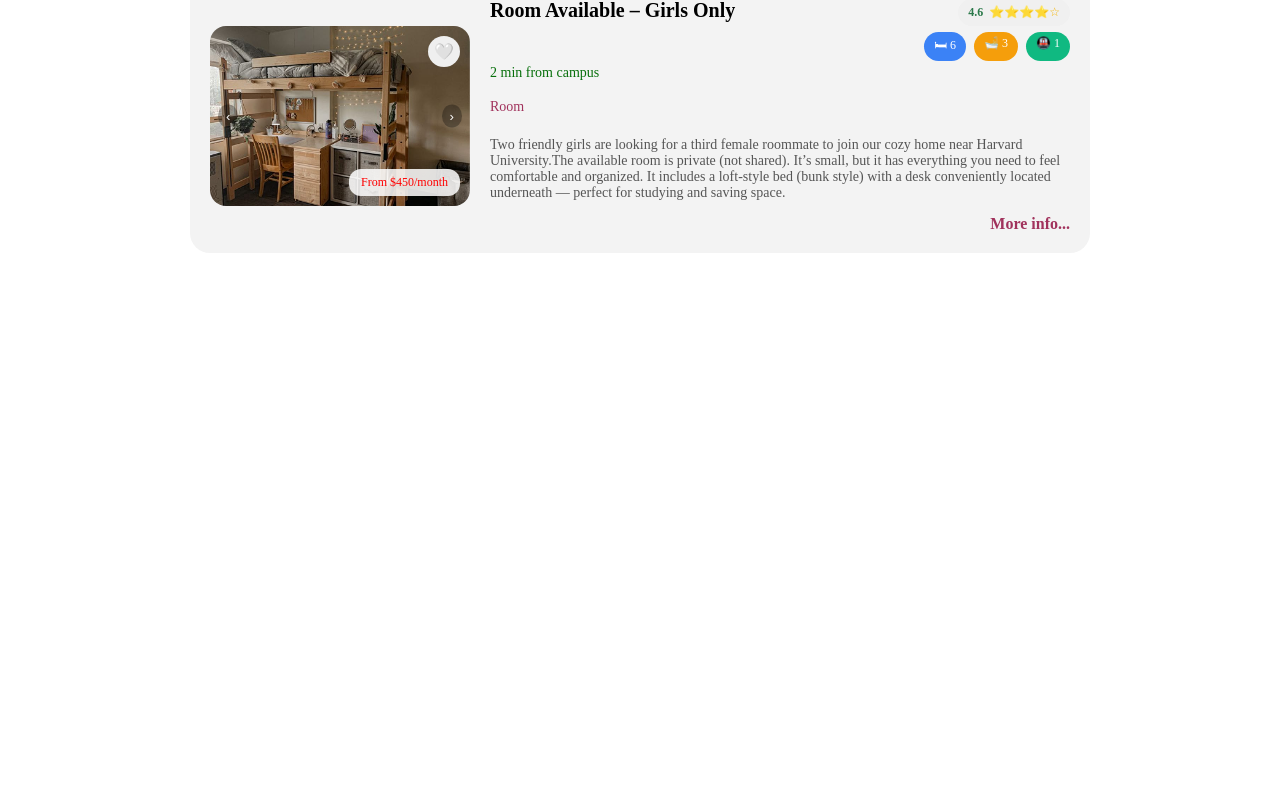
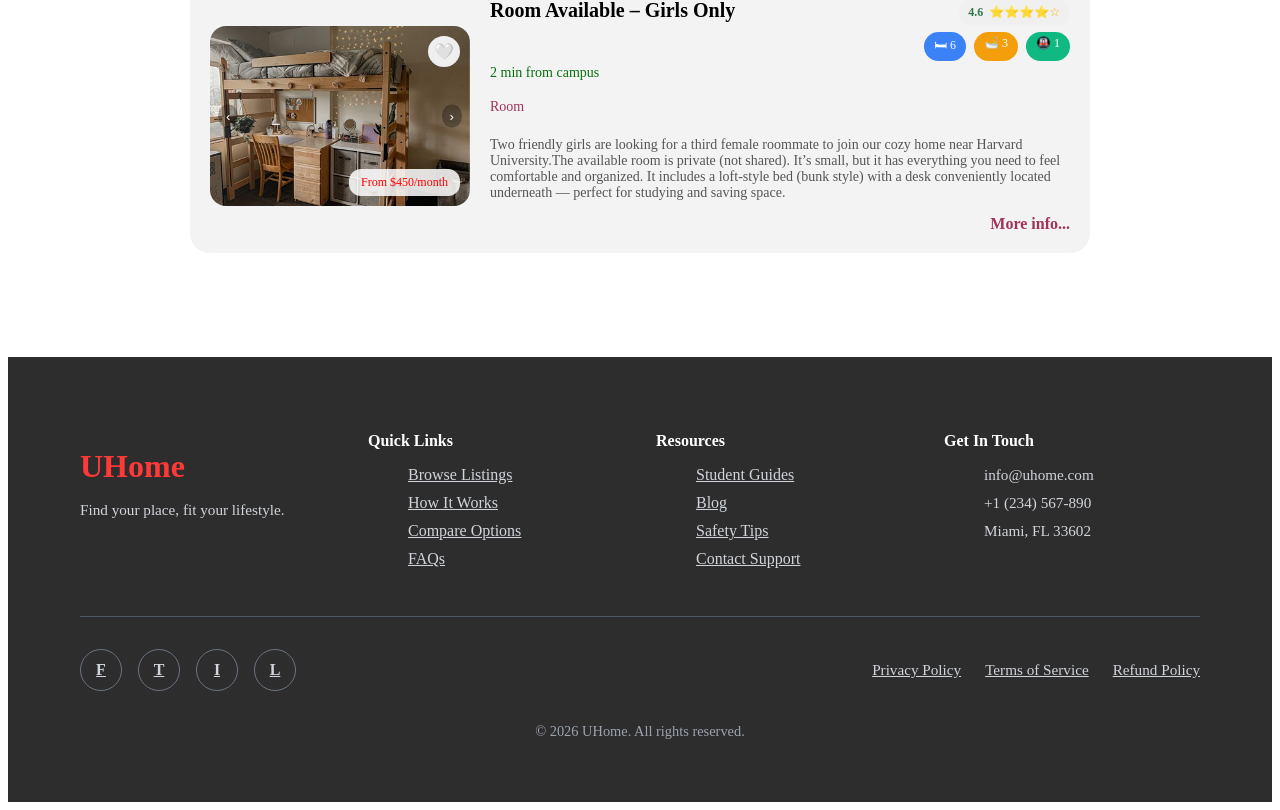
Before and after one commit to 123diso/WebUhome, a React (Vite) app: page / in a window 1280 px wide. Shown: the part 1051-1861 px from the top of the page. Before the commit the page ends 1352 px from the top, so only its background shows below. Built offline with nearby package versions, Linux system fonts and the light colour scheme.

Commit message:
feat: finish housing UI

```diff
--- a/src/App.tsx
+++ b/src/App.tsx
@@ -1,11 +1,12 @@
 import Navbar from './components/Navbar';
 import Housinglist from './components/HousingList';
-
+import Footer from './components/Footer';
 function App() {
   return (
     <>
       <Navbar />
       <Housinglist />
+      <Footer />
     </>
   );
 }
--- /dev/null
+++ b/src/components/Footer.tsx
@@ -0,0 +1,78 @@
+import './footer.css';
+
+export default function Footer() {
+  return (
+    <footer className="footer">
+      <div className="footer-container">
+        <div className="footer-grid">
+          <div>
+            <h4 className="footer-logo">UHome</h4>
+            <p className="footer-muted">Find your place, fit your lifestyle.</p>
+          </div>
+
+          <div>
+            <h5 className="footer-heading">Quick Links</h5>
+            <ul className="footer-list">
+              <li>
+                <a href="#">Browse Listings</a>
+              </li>
+              <li>
+                <a href="#">How It Works</a>
+              </li>
+              <li>
+                <a href="#">Compare Options</a>
+              </li>
+              <li>
+                <a href="#">FAQs</a>
+              </li>
+            </ul>
+          </div>
+
+          <div>
+            <h5 className="footer-heading">Resources</h5>
+            <ul className="footer-list">
+              <li>
+                <a href="#">Student Guides</a>
+              </li>
+              <li>
+                <a href="#">Blog</a>
+              </li>
+              <li>
+                <a href="#">Safety Tips</a>
+              </li>
+              <li>
+                <a href="#">Contact Support</a>
+              </li>
+            </ul>
+          </div>
+
+          <div>
+            <h5 className="footer-heading">Get In Touch</h5>
+            <ul className="footer-list footer-muted">
+              <li>info@uhome.com</li>
+              <li>+1 (234) 567-890</li>
+              <li>Miami, FL 33602</li>
+            </ul>
+          </div>
+        </div>
+
+        <div className="footer-bottom">
+          <div className="footer-socials">
+            <a href="#">F</a>
+            <a href="#">T</a>
+            <a href="#">I</a>
+            <a href="#">L</a>
+          </div>
+
+          <div className="footer-policies">
+            <a href="#">Privacy Policy</a>
+            <a href="#">Terms of Service</a>
+            <a href="#">Refund Policy</a>
+          </div>
+        </div>
+
+        <p className="footer-copy">© 2026 UHome. All rights reserved.</p>
+      </div>
+    </footer>
+  );
+}
--- /dev/null
+++ b/src/components/footer.css
@@ -0,0 +1,114 @@
+.footer {
+  background: #2d2d2d;
+  color: #ffffff;
+  margin-top: 64px;
+}
+
+.footer-container {
+  max-width: 1120px;
+  margin: 0 auto;
+  padding: 48px 24px;
+}
+
+.footer-grid {
+  display: grid;
+  grid-template-columns: repeat(4, 1fr);
+  gap: 32px;
+  margin-bottom: 32px;
+}
+
+.footer-logo {
+  font-size: 2rem;
+  font-weight: 800;
+  color: #ff3838;
+  margin-bottom: 16px;
+}
+
+.footer-heading {
+  font-size: 1rem;
+  font-weight: 800;
+  margin-bottom: 16px;
+}
+
+.footer-list {
+  list-style: none;
+}
+
+.footer-list li {
+  margin-bottom: 10px;
+}
+
+.footer-list a,
+.footer-policies a {
+  color: #d1d5db;
+  transition: color 0.2s ease;
+}
+
+.footer-list a:hover,
+.footer-policies a:hover {
+  color: #ff3838;
+}
+
+.footer-muted {
+  color: #d1d5db;
+  font-size: 0.95rem;
+}
+
+.footer-bottom {
+  border-top: 1px solid #4b5563;
+  padding-top: 32px;
+  display: flex;
+  align-items: center;
+  justify-content: space-between;
+  gap: 16px;
+  flex-wrap: wrap;
+}
+
+.footer-socials {
+  display: flex;
+  gap: 16px;
+}
+
+.footer-socials a {
+  width: 40px;
+  height: 40px;
+  border: 1px solid #6b7280;
+  border-radius: 50%;
+  display: flex;
+  align-items: center;
+  justify-content: center;
+  color: #d1d5db;
+  font-weight: 800;
+  transition: all 0.2s ease;
+}
+
+.footer-socials a:hover {
+  color: #ff3838;
+  border-color: #ff3838;
+}
+
+.footer-policies {
+  display: flex;
+  gap: 24px;
+  flex-wrap: wrap;
+  font-size: 0.95rem;
+}
+
+.footer-copy {
+  text-align: center;
+  color: #9ca3af;
+  font-size: 0.9rem;
+  margin-top: 32px;
+}
+
+@media (max-width: 900px) {
+  .footer-grid {
+    grid-template-columns: 1fr 1fr;
+  }
+}
+
+@media (max-width: 640px) {
+  .footer-grid {
+    grid-template-columns: 1fr;
+  }
+}
```
